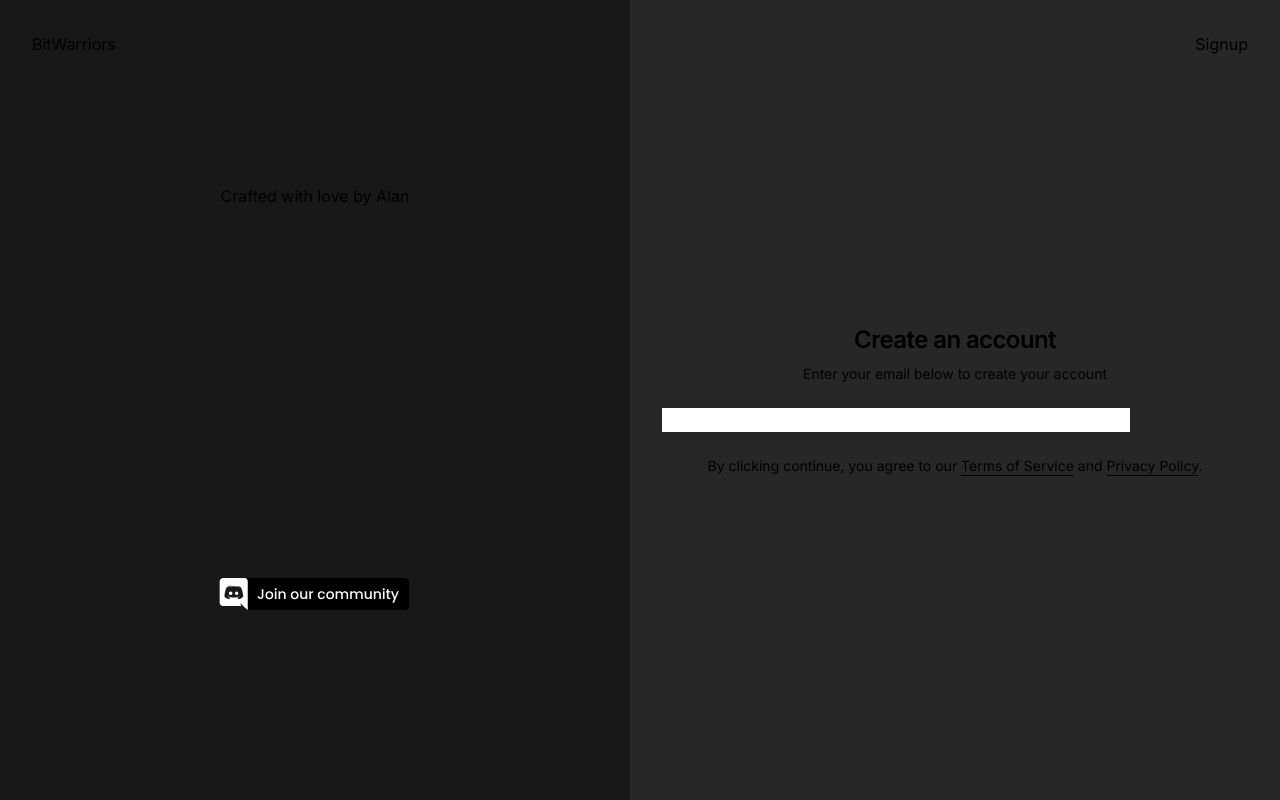
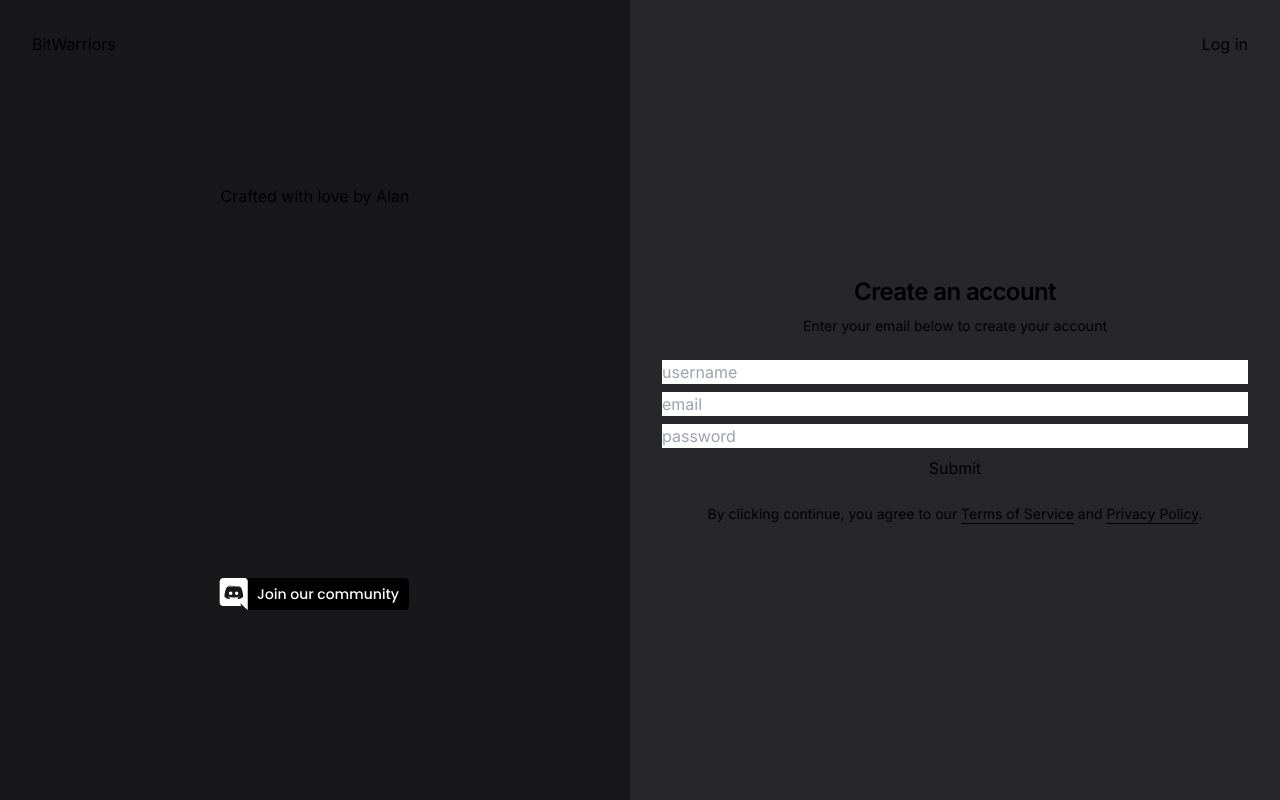
Before and after one commit to waterrmalann/bit-warriors-nextjs, a Next.js app: page /register in a window 1280 px wide. Built offline with nearby package versions, Linux system fonts and the light colour scheme; no server answers.

Commit message:
hook up login & register forms

```diff
--- a/src/app/(auth)/login/page.tsx
+++ b/src/app/(auth)/login/page.tsx
@@ -1,7 +1,55 @@
+"use client";
+
+import useUser from "@/app/hooks/useUser";
+import axios from "axios";
+import Link from "next/link";
+import { redirect, useRouter } from "next/navigation";
+import { useRef } from "react";
+// import axios from "@/app/config/axios.config";
+
 export default function LoginPage() {
+    const router = useRouter();
+    const { user, refetch } = useUser();
+
+    const usernameRef = useRef<HTMLInputElement>(null);
+    const passwordRef = useRef<HTMLInputElement>(null);
+
+    async function loginHandler() {
+        try {
+            const res = await axios.post(
+                "http://localhost:3002/login",
+                {
+                    username: usernameRef.current?.value,
+                    password: passwordRef.current?.value,
+                },
+                {
+                    headers: {
+                        "Content-Type": "application/json",
+                    },
+                    withCredentials: true,
+                }
+            );
+
+            console.log(res.data);
+            refetch();
+            router.push('/home');
+        } catch (e) {
+            console.error(e);
+        }
+    }
+
+    if (user?.isLoggedIn) {
+        redirect('/home');
+    }
+
     return (
         <>
-            <a href="/register" className="absolute right-4 top-4 md:right-8 md:top-8">Signup</a>
+            <Link
+                href="/register"
+                className="absolute right-4 top-4 md:right-8 md:top-8"
+            >
+                Signup
+            </Link>
             <div className="mx-auto h-full flex w-full flex-col justify-center space-y-6">
                 <div className="flex flex-col space-y-2 text-center">
                     <h1 className="text-2xl font-semibold tracking-tight">
@@ -12,29 +60,42 @@ export default function LoginPage() {
                     </p>
                 </div>
                 <div>
-                    <form>
-                        <input name="username" type="text" />
-                        <input name="password" type="password" />
+                    <form className="flex flex-col gap-y-2 w-[400px] m-auto items-center">
+                        <input
+                            ref={usernameRef}
+                            placeholder="Username"
+                            name="username"
+                            type="text"
+                        />
+                        <input
+                            ref={passwordRef}
+                            placeholder="Password"
+                            name="password"
+                            type="password"
+                        />
+                        <button type="button" onClick={() => loginHandler()}>
+                            Log in
+                        </button>
                     </form>
                 </div>
                 <p className="px-8 text-center text-sm text-muted-foreground">
                     By clicking continue, you agree to our{" "}
-                    <a
+                    <Link
                         href="/terms"
                         className="underline underline-offset-4 hover:text-primary"
                     >
                         Terms of Service
-                    </a>{" "}
+                    </Link>{" "}
                     and{" "}
-                    <a
+                    <Link
                         href="/privacy"
                         className="underline underline-offset-4 hover:text-primary"
                     >
                         Privacy Policy
-                    </a>
+                    </Link>
                     .
                 </p>
             </div>
         </>
-    )
+    );
 }
--- a/src/app/(auth)/register/page.tsx
+++ b/src/app/(auth)/register/page.tsx
@@ -1,7 +1,43 @@
+"use client";
+
+import axios from "axios";
+import { redirect } from "next/navigation";
+import Link from "next/link";
+// import axios from "../../config/axios.config";
+import { useRef } from "react";
+import useUser from "@/app/hooks/useUser";
+
 export default function RegisterPage() {
+    const { user, refetch } = useUser();
+
+    const usernameRef = useRef<HTMLInputElement>(null);
+    const emailRef = useRef<HTMLInputElement>(null);
+    const passwordRef = useRef<HTMLInputElement>(null);
+
+    async function registerHandler() {
+        try {
+            const res = await axios.post("http://localhost:3002/register", {
+                username: usernameRef.current?.value,
+                email: emailRef.current?.value,
+                password: passwordRef.current?.value,
+            });
+
+            console.log(res.data);
+            redirect('/login');
+        } catch (e) {
+            console.error(e);
+        }
+    }
+
+    if (user?.isLoggedIn) {
+        redirect('/home');
+    }
+
     return (
         <>
-            <a href="/login" className="absolute right-4 top-4 md:right-8 md:top-8">Signup</a>
+            <Link href="/login" className="absolute right-4 top-4 md:right-8 md:top-8">
+                Log in
+            </Link>
             <div className="mx-auto h-full flex w-full flex-col justify-center space-y-6">
                 <div className="flex flex-col space-y-2 text-center">
                     <h1 className="text-2xl font-semibold tracking-tight">
@@ -12,29 +48,33 @@ export default function RegisterPage() {
                     </p>
                 </div>
                 <div>
-                    <form>
-                        <input name="username" type="text" />
-                        <input name="password" type="password" />
+                    <form className="flex flex-col gap-y-2">
+                        <input ref={usernameRef} placeholder="username" name="username" type="text" />
+                        <input ref={emailRef} placeholder="email" name="email" type="email" />
+                        <input ref={passwordRef} placeholder="password" name="password" type="password" />
+                        <button type="button" onClick={() => registerHandler()}>
+                            Submit
+                        </button>
                     </form>
                 </div>
                 <p className="px-8 text-center text-sm text-muted-foreground">
                     By clicking continue, you agree to our{" "}
-                    <a
+                    <Link
                         href="/terms"
                         className="underline underline-offset-4 hover:text-primary"
                     >
                         Terms of Service
-                    </a>{" "}
+                    </Link>{" "}
                     and{" "}
-                    <a
+                    <Link
                         href="/privacy"
                         className="underline underline-offset-4 hover:text-primary"
                     >
                         Privacy Policy
-                    </a>
+                    </Link>
                     .
                 </p>
             </div>
         </>
-    )
+    );
 }
```
